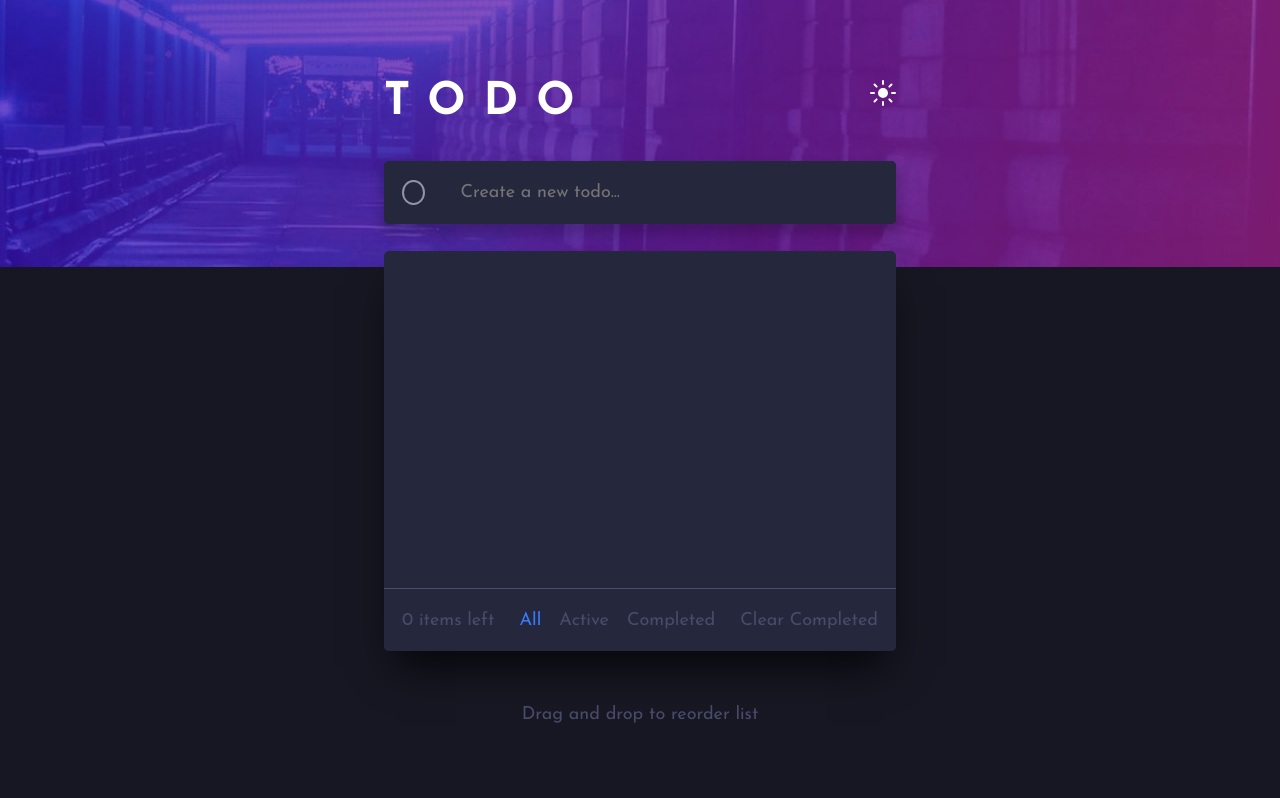
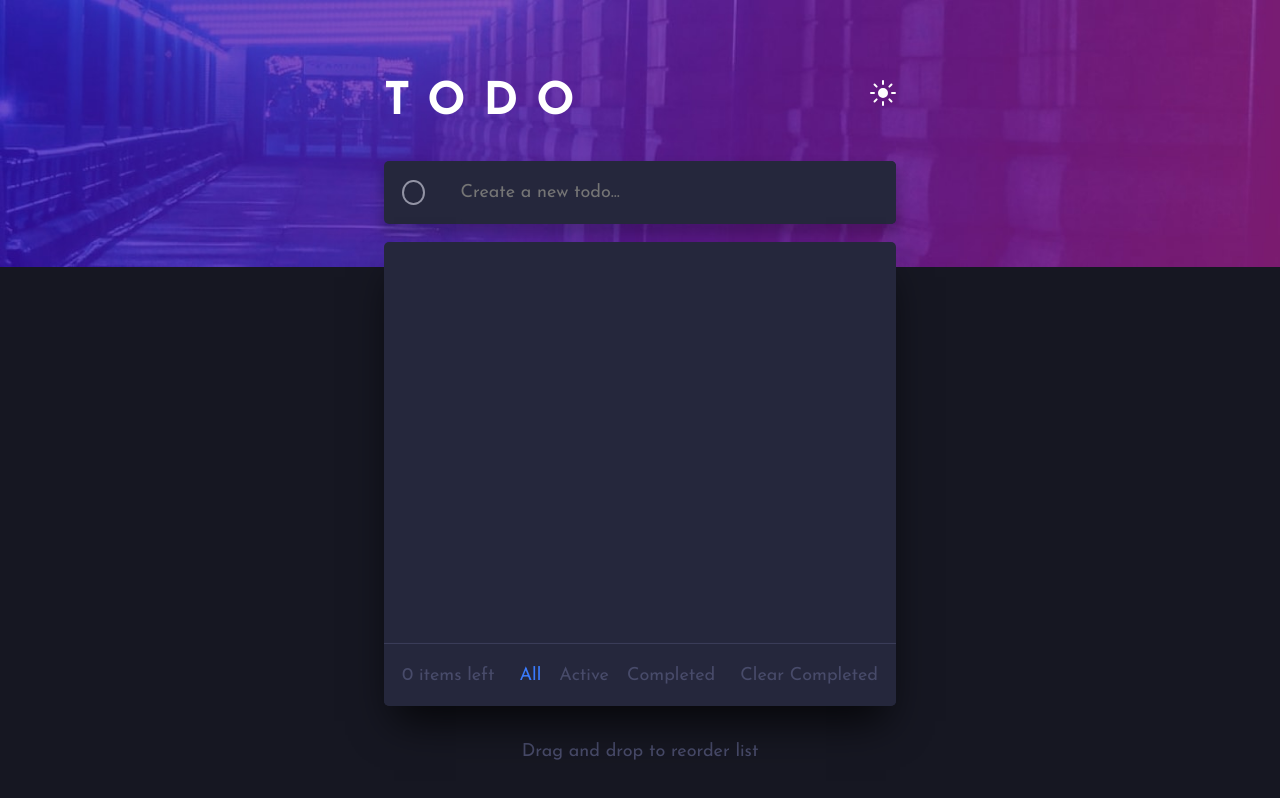
Before and after one commit to SaiPradeepti/Frontendmentor-Challenges, a React (Create React App) app in the folder 06todo-app-main/: page / in a window 1280 px wide. Built offline with nearby package versions, Linux system fonts and the light colour scheme.

Commit message:
README.md

```diff
--- a/06todo-app-main/src/scss/_list.scss
+++ b/06todo-app-main/src/scss/_list.scss
@@ -1,15 +1,15 @@
 .app {
   #{&}__list {
     @include boxCenter;
-    margin-top: 1.5rem;
-    height: 50vh;
+    margin-top: 1rem;
+    height: 58vh;
     background: $clr-very-dark-desaturated-blue;
     border-radius: 5px;
     box-shadow: 0px 25px 40px -10px rgba(0, 0, 0, 0.75);
     position: relative;
 
     @include responsive(1200px) {
-      height: 45vh;
+      height: 48vh;
     }
     @include responsive(500px) {
       height: 53vh;
--- a/06todo-app-main/src/scss/main.scss
+++ b/06todo-app-main/src/scss/main.scss
@@ -8,6 +8,7 @@
   width: 100vw;
   background: $clr-very-dark-blue;
   padding-top: 10vh;
+  transition: background 0.5s ease;
 
   #{&}__header {
     display: flex;
@@ -38,7 +39,7 @@
 
   #{&}__drag {
     color: $clr-very-dark-grayish-blue;
-    margin-top: 3rem;
+    margin-top: 2rem;
     text-align: center;
 
     @include responsive(1200px) {
```
Also changed, not shown: 06todo-app-main/src/components/App.js (line endings or trailing spaces), 1 other file (tests, documents, lock files or other folders).
